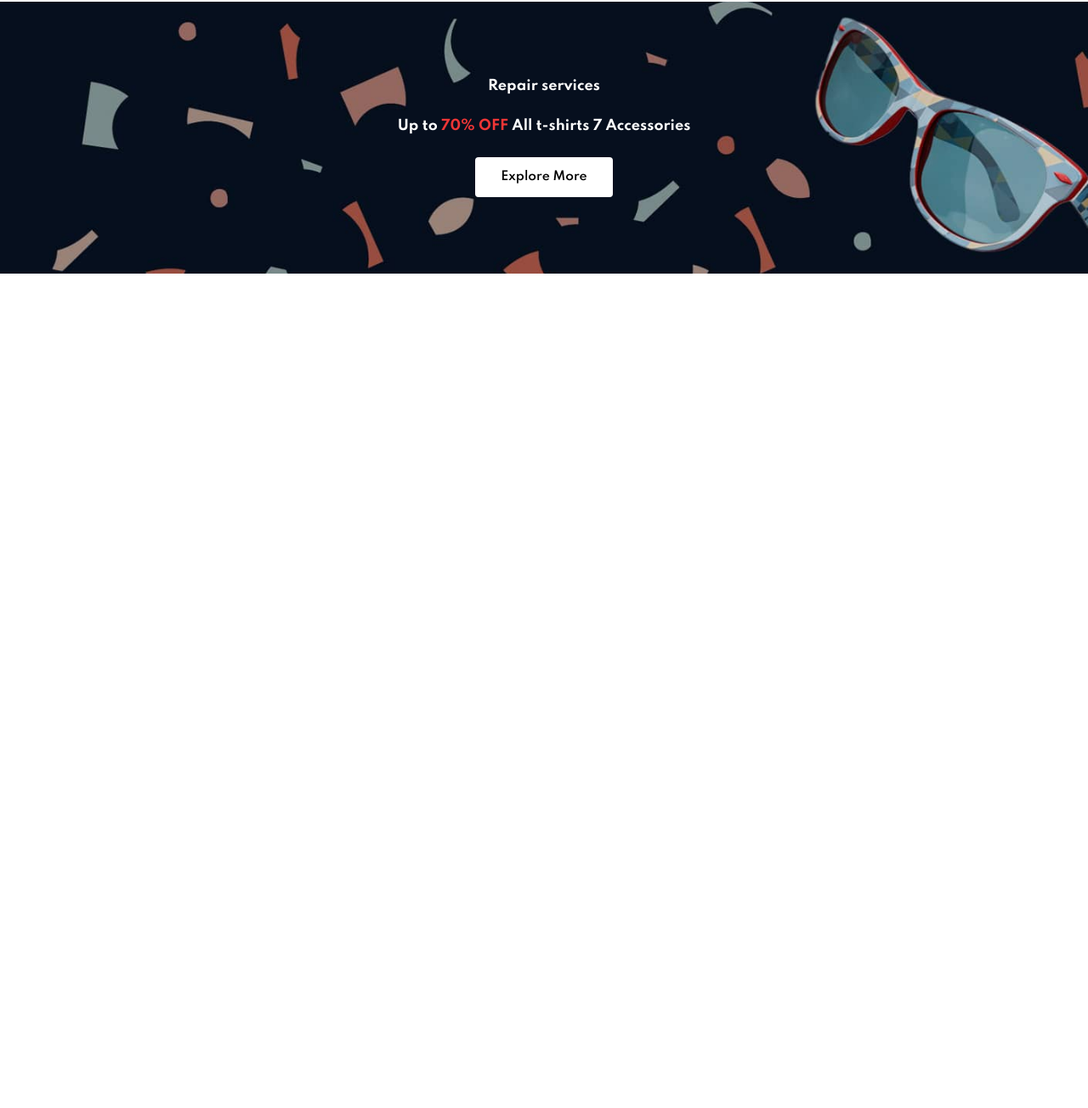
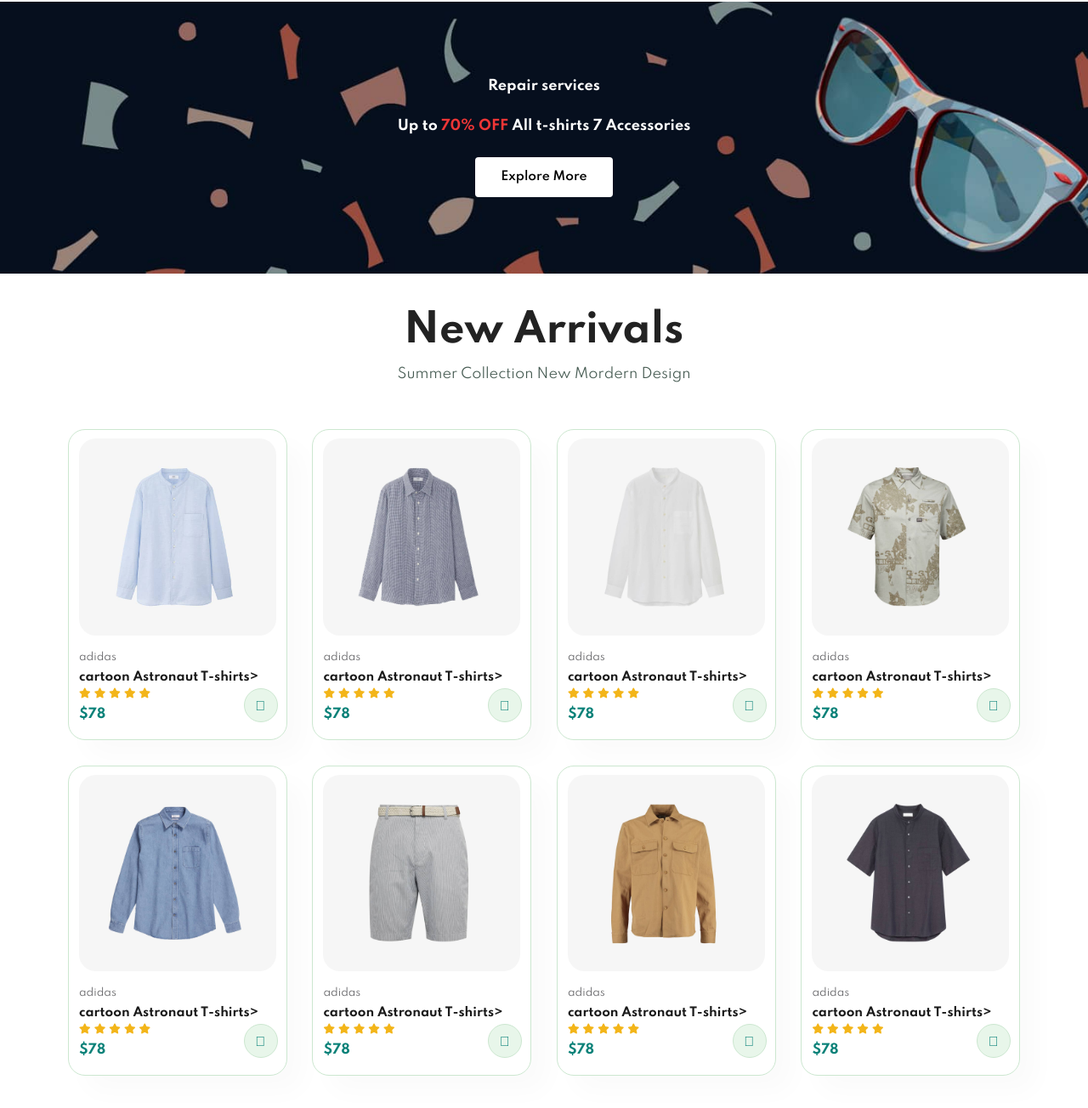
Before and after one commit to danlewismuriuki/Clothing-Ecommerce-Website, a plain HTML site: page Canva-Ecommerce/index1.html in a window 1280 px wide. Shown: the part 2092-3396 px from the top of the page at 85% size. Before the commit the page ends 2414 px from the top, so only its background shows below. Drawn offline with Linux system fonts and the light colour scheme; files whose address does not match are found by name.

Commit message:
Added New Arrivals

```diff
--- a/Canva-Ecommerce/index1.html
+++ b/Canva-Ecommerce/index1.html
@@ -212,6 +212,150 @@
     <button class="normal">Explore More</button>
 </section>
 
+<section id="product1" class="section-p1">
+    <h2>New Arrivals</h2>
+    <p>Summer Collection New Mordern Design</p>
+
+    <div class ="pro-container">
+        <div class = "pro">
+            <img src="img/products/n1.jpg" alt="">
+           <div class="des">
+             <span>adidas</span>
+             <h5>cartoon Astronaut T-shirts></h5>
+             <div class="star">
+                <i class="fas fa-star"></i>
+                <i class="fas fa-star"></i>
+                <i class="fas fa-star"></i>
+                <i class="fas fa-star"></i>
+                <i class="fas fa-star"></i>
+             </div>
+             <h4>$78</h4>
+           </div>
+           <a href="#"><i class="fal fa-shopping-cart cart"></i></a>
+        </div>
+
+        <div class = "pro">
+            <img src="img/products/n2.jpg" alt="">
+           <div class="des">
+             <span>adidas</span>
+             <h5>cartoon Astronaut T-shirts></h5>
+             <div class="star">
+                <i class="fas fa-star"></i>
+                <i class="fas fa-star"></i>
+                <i class="fas fa-star"></i>
+                <i class="fas fa-star"></i>
+                <i class="fas fa-star"></i>
+             </div>
+             <h4>$78</h4>
+           </div>
+           <a href="#"><i class="fal fa-shopping-cart cart"></i></a>
+        </div>
+
+        <div class = "pro">
+            <img src="img/products/n3.jpg" alt="">
+           <div class="des">
+             <span>adidas</span>
+             <h5>cartoon Astronaut T-shirts></h5>
+             <div class="star">
+                <i class="fas fa-star"></i>
+                <i class="fas fa-star"></i>
+                <i class="fas fa-star"></i>
+                <i class="fas fa-star"></i>
+                <i class="fas fa-star"></i>
+             </div>
+             <h4>$78</h4>
+           </div>
+           <a href="#"><i class="fal fa-shopping-cart cart"></i></a>
+        </div>
+
+        <div class = "pro">
+            <img src="img/products/n4.jpg" alt="">
+           <div class="des">
+             <span>adidas</span>
+             <h5>cartoon Astronaut T-shirts></h5>
+             <div class="star">
+                <i class="fas fa-star"></i>
+                <i class="fas fa-star"></i>
+                <i class="fas fa-star"></i>
+                <i class="fas fa-star"></i>
+                <i class="fas fa-star"></i>
+             </div>
+             <h4>$78</h4>
+           </div>
+           <a href="#"><i class="fal fa-shopping-cart cart"></i></a>
+        </div>
+
+        <div class = "pro">
+            <img src="img/products/n5.jpg" alt="">
+           <div class="des">
+             <span>adidas</span>
+             <h5>cartoon Astronaut T-shirts></h5>
+             <div class="star">
+                <i class="fas fa-star"></i>
+                <i class="fas fa-star"></i>
+                <i class="fas fa-star"></i>
+                <i class="fas fa-star"></i>
+                <i class="fas fa-star"></i>
+             </div>
+             <h4>$78</h4>
+           </div>
+           <a href="#"><i class="fal fa-shopping-cart cart"></i></a>
+        </div>
+
+        <div class = "pro">
+            <img src="img/products/n6.jpg" alt="">
+           <div class="des">
+             <span>adidas</span>
+             <h5>cartoon Astronaut T-shirts></h5>
+             <div class="star">
+                <i class="fas fa-star"></i>
+                <i class="fas fa-star"></i>
+                <i class="fas fa-star"></i>
+                <i class="fas fa-star"></i>
+                <i class="fas fa-star"></i>
+             </div>
+             <h4>$78</h4>
+           </div>
+           <a href="#"><i class="fal fa-shopping-cart cart"></i></a>
+        </div>
+
+        <div class = "pro">
+            <img src="img/products/n7.jpg" alt="">
+           <div class="des">
+             <span>adidas</span>
+             <h5>cartoon Astronaut T-shirts></h5>
+             <div class="star">
+                <i class="fas fa-star"></i>
+                <i class="fas fa-star"></i>
+                <i class="fas fa-star"></i>
+                <i class="fas fa-star"></i>
+                <i class="fas fa-star"></i>
+             </div>
+             <h4>$78</h4>
+           </div>
+           <a href="#"><i class="fal fa-shopping-cart cart"></i></a>
+        </div>
+
+        <div class = "pro">
+            <img src="img/products/n8.jpg" alt="">
+           <div class="des">
+             <span>adidas</span>
+             <h5>cartoon Astronaut T-shirts></h5>
+             <div class="star">
+                <i class="fas fa-star"></i>
+                <i class="fas fa-star"></i>
+                <i class="fas fa-star"></i>
+                <i class="fas fa-star"></i>
+                <i class="fas fa-star"></i>
+             </div>
+             <h4>$78</h4>
+           </div>
+           <a href="#"><i class="fal fa-shopping-cart cart"></i></a>
+        </div>
+
+    </div>
+</section>
+
 <script src="script.js" defer></script> <!-- Link to your external JavaScript file (defer attribute improves page load) -->
 </body>
 </html>
```
